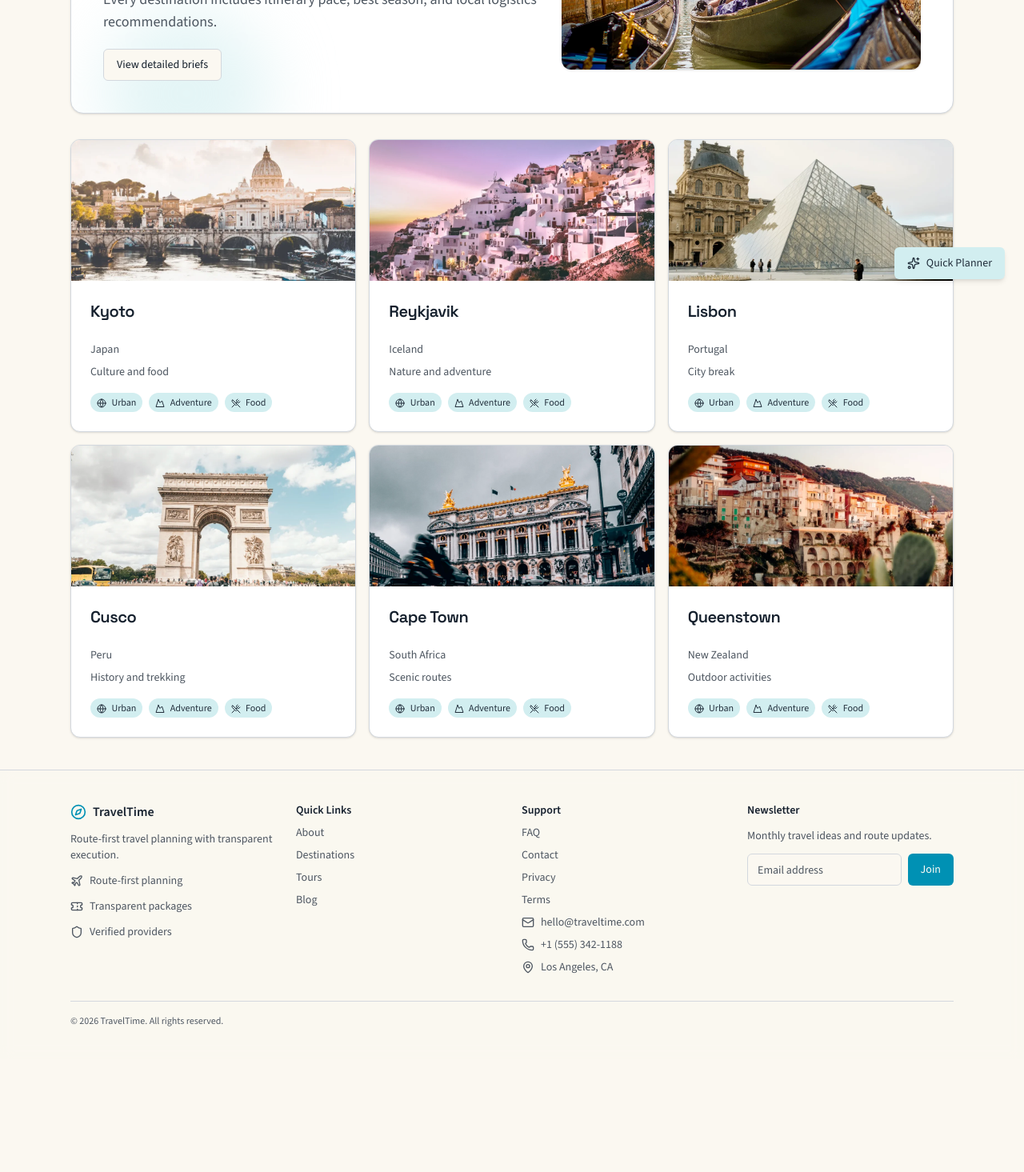
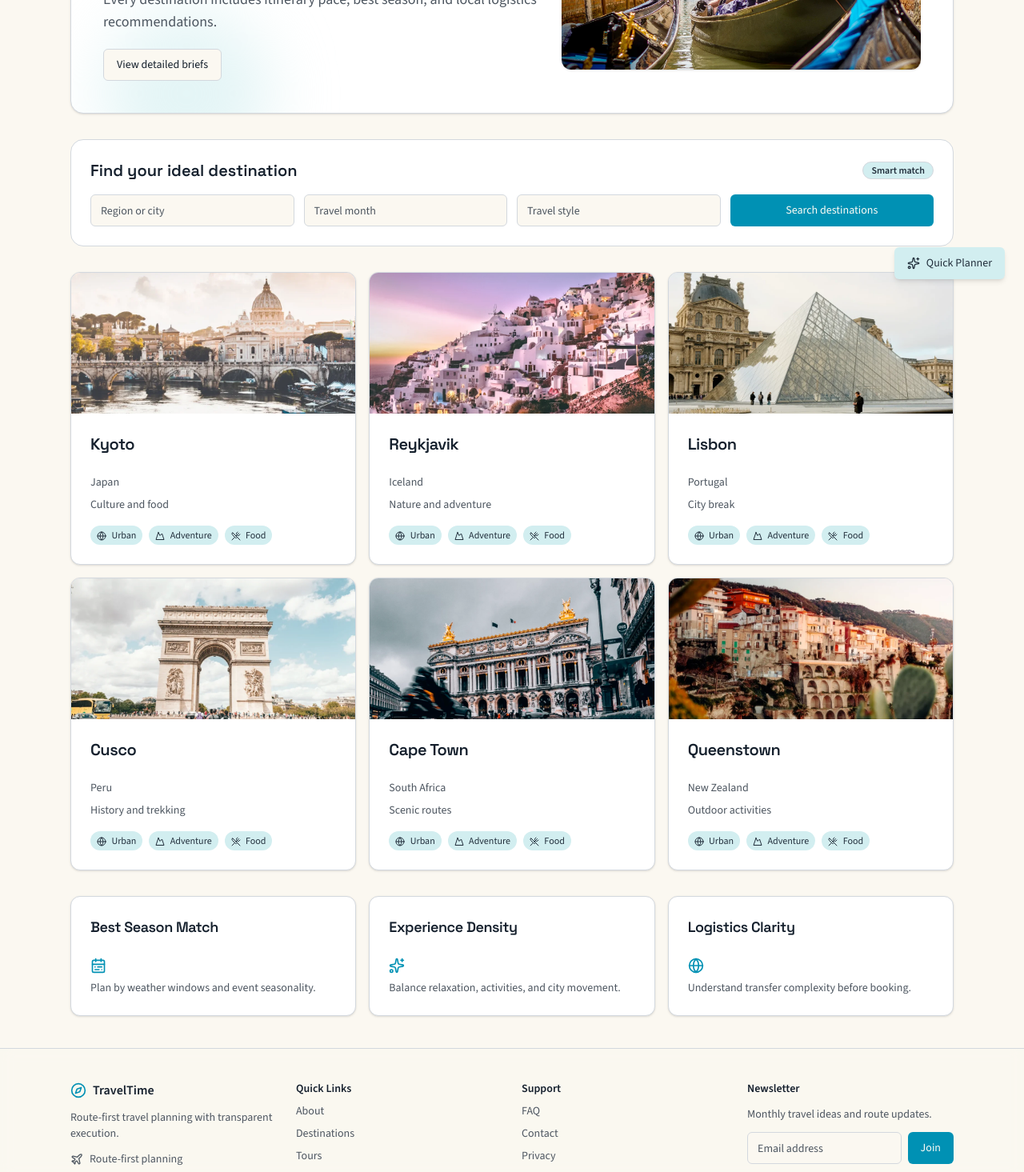
Before and after one commit to pthanksdev/TravelTime, a React (Vite) app: page /destinations in a window 1280 px wide. Shown: the part 427-1892 px from the top of the page at 80% size. Before the commit the page ends 1751 px from the top, so only its background shows below. Built offline with nearby package versions, Linux system fonts and the light colour scheme.

Commit message:
Enhance DestinationDetailsPage and DestinationsPage with new metrics and search functionality; add badges for smart matching and seasonal insights

```diff
--- a/src/pages/DestinationDetailsPage.tsx
+++ b/src/pages/DestinationDetailsPage.tsx
@@ -1,5 +1,6 @@
-import { Clock3, PlaneTakeoff, ShieldAlert } from "lucide-react";
+import { Clock3, PlaneTakeoff, ShieldAlert, ThermometerSun, Waves } from "lucide-react";
 import { PageHero } from "@/components/page/PageHero";
+import { Badge } from "@/components/ui/badge";
 import { Card, CardContent, CardHeader, CardTitle } from "@/components/ui/card";
 import { destinations } from "@/features/content/site-data";
 
@@ -23,6 +24,13 @@ export function DestinationDetailsPage() {
         imageAlt="Detailed destination planning"
       />
 
+      <section className="grid gap-4 sm:grid-cols-2 lg:grid-cols-4">
+        <Card><CardContent className="pt-6 text-sm"><Clock3 className="mb-2 size-5 text-primary" />Average day pace score</CardContent></Card>
+        <Card><CardContent className="pt-6 text-sm"><PlaneTakeoff className="mb-2 size-5 text-primary" />Transfer complexity index</CardContent></Card>
+        <Card><CardContent className="pt-6 text-sm"><ThermometerSun className="mb-2 size-5 text-primary" />Seasonal comfort rating</CardContent></Card>
+        <Card><CardContent className="pt-6 text-sm"><ShieldAlert className="mb-2 size-5 text-primary" />Operational risk posture</CardContent></Card>
+      </section>
+
       <section className="grid gap-4 lg:grid-cols-2">
         {destinations.map((destination, idx) => (
           <Card key={destination.city} className="overflow-hidden">
@@ -32,6 +40,10 @@ export function DestinationDetailsPage() {
             </CardHeader>
             <CardContent className="space-y-3 text-sm text-muted-foreground">
               <p>{destination.focus}</p>
+              <div className="flex flex-wrap gap-2">
+                <Badge variant="outline"><Waves className="mr-1 inline size-3" />Comfort season</Badge>
+                <Badge variant="outline">Route fit: {idx % 2 === 0 ? "Leisure" : "Explorer"}</Badge>
+              </div>
               <div className="grid gap-2 sm:grid-cols-3">
                 <div className="rounded-md border p-2"><Clock3 className="mb-1 size-4 text-primary" /> Pace: {idx % 2 === 0 ? "Balanced" : "Fast"}</div>
                 <div className="rounded-md border p-2"><PlaneTakeoff className="mb-1 size-4 text-primary" /> Access: {idx % 2 === 0 ? "Direct" : "1 transfer"}</div>
--- a/src/pages/DestinationsPage.tsx
+++ b/src/pages/DestinationsPage.tsx
@@ -1,8 +1,10 @@
-import { Globe, Mountain, UtensilsCrossed } from "lucide-react";
+import { CalendarRange, Globe, Mountain, Sparkles, UtensilsCrossed } from "lucide-react";
 import { Link } from "react-router-dom";
 import { PageHero } from "@/components/page/PageHero";
+import { Badge } from "@/components/ui/badge";
 import { Button } from "@/components/ui/button";
 import { Card, CardContent, CardHeader, CardTitle } from "@/components/ui/card";
+import { Input } from "@/components/ui/input";
 import { destinations } from "@/features/content/site-data";
 
 const destinationImages = [
@@ -26,6 +28,19 @@ export function DestinationsPage() {
         actions={<Link to="/destination-details"><Button variant="outline">View detailed briefs</Button></Link>}
       />
 
+      <section className="rounded-2xl border bg-card p-4 sm:p-6">
+        <div className="mb-4 flex flex-wrap items-center justify-between gap-2">
+          <h2 className="text-xl font-semibold">Find your ideal destination</h2>
+          <Badge variant="secondary">Smart match</Badge>
+        </div>
+        <div className="grid gap-3 sm:grid-cols-2 lg:grid-cols-4">
+          <Input placeholder="Region or city" />
+          <Input placeholder="Travel month" />
+          <Input placeholder="Travel style" />
+          <Button className="w-full">Search destinations</Button>
+        </div>
+      </section>
+
       <section className="grid gap-4 md:grid-cols-2 lg:grid-cols-3">
         {destinations.map((destination, index) => (
           <Card key={destination.city} className="overflow-hidden">
@@ -45,6 +60,21 @@ export function DestinationsPage() {
           </Card>
         ))}
       </section>
+
+      <section className="grid gap-4 md:grid-cols-3">
+        <Card>
+          <CardHeader><CardTitle className="text-lg">Best Season Match</CardTitle></CardHeader>
+          <CardContent className="text-sm text-muted-foreground"><CalendarRange className="mb-2 size-5 text-primary" />Plan by weather windows and event seasonality.</CardContent>
+        </Card>
+        <Card>
+          <CardHeader><CardTitle className="text-lg">Experience Density</CardTitle></CardHeader>
+          <CardContent className="text-sm text-muted-foreground"><Sparkles className="mb-2 size-5 text-primary" />Balance relaxation, activities, and city movement.</CardContent>
+        </Card>
+        <Card>
+          <CardHeader><CardTitle className="text-lg">Logistics Clarity</CardTitle></CardHeader>
+          <CardContent className="text-sm text-muted-foreground"><Globe className="mb-2 size-5 text-primary" />Understand transfer complexity before booking.</CardContent>
+        </Card>
+      </section>
     </div>
   );
 }
```
